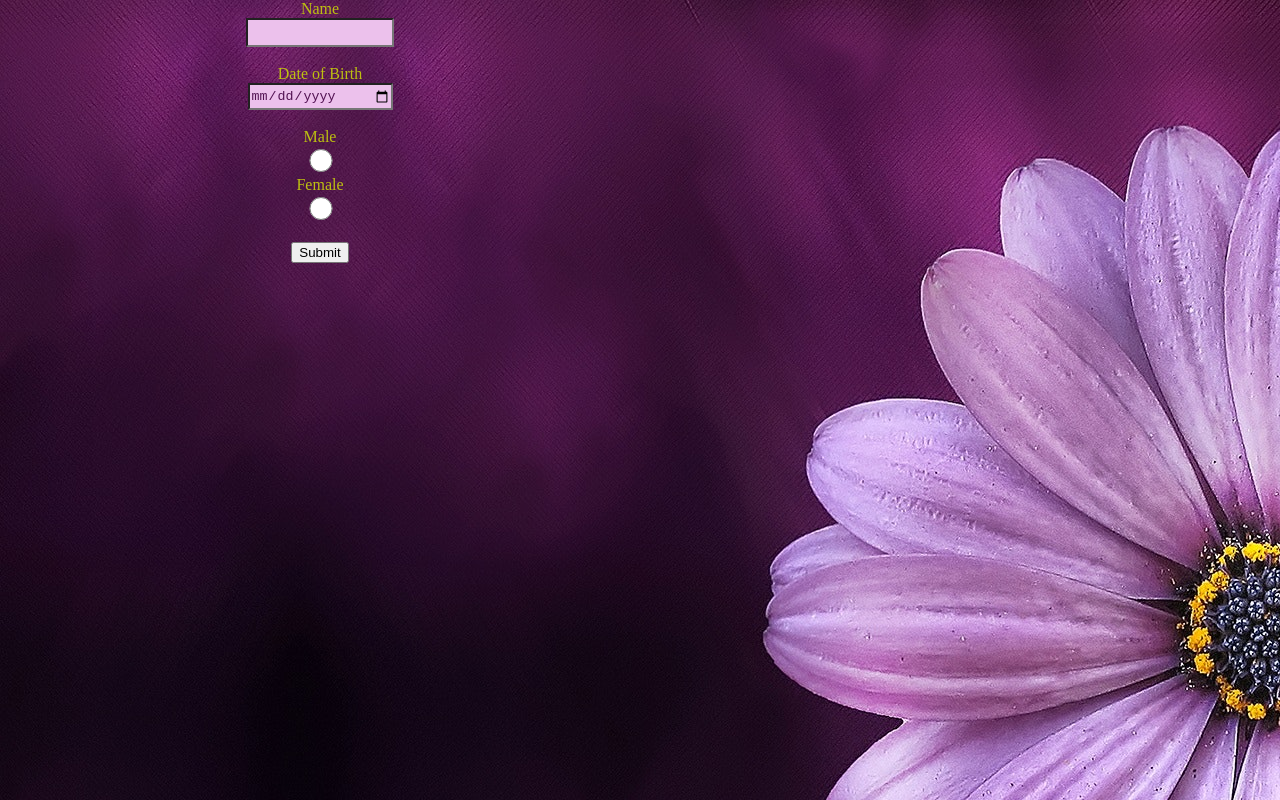
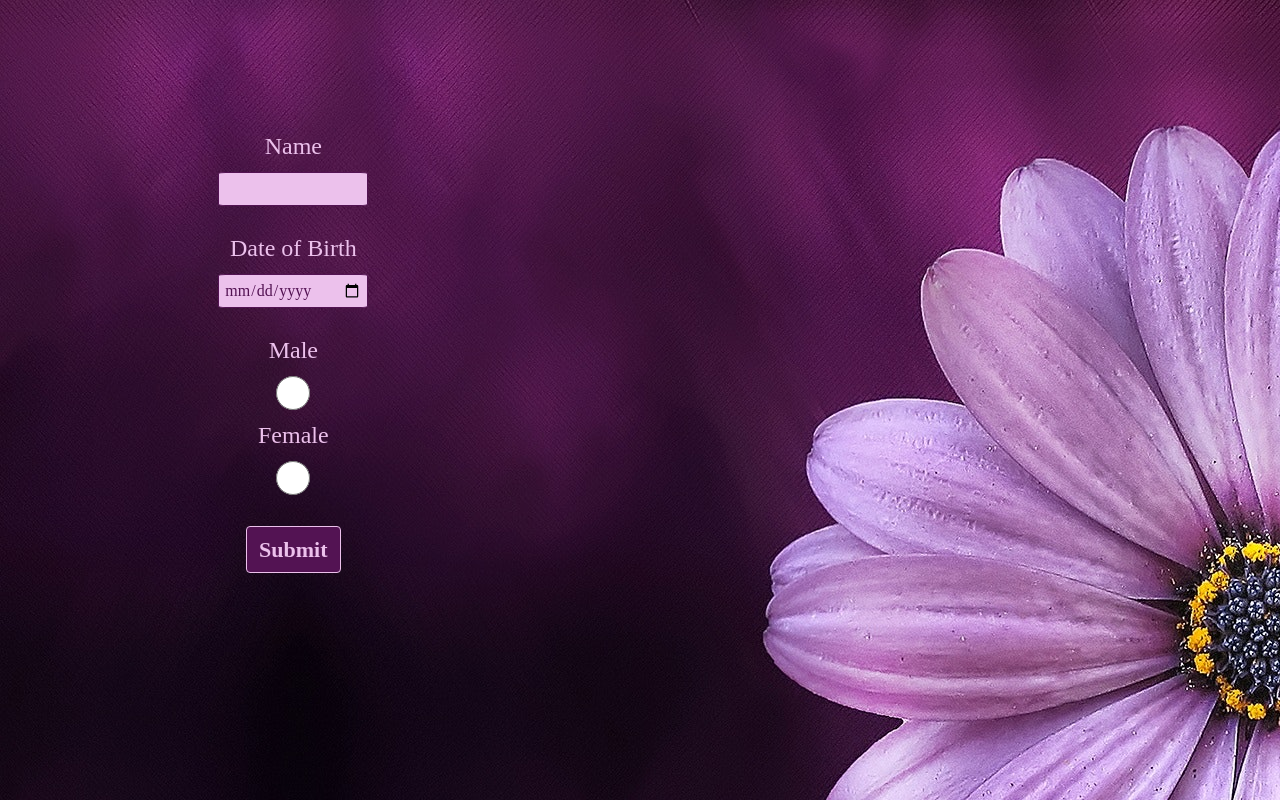
Before and after one commit to MaryHooker/Projects, a React (Create React App) app in the folder know-yourself-app/: page / in a window 1280 px wide. Both pictures are taken after a click on the button "Let's Get Started!". Built offline with nearby package versions, Linux system fonts and the light colour scheme.

Commit message:
form rendered/styled

```diff
--- a/know-yourself-app/package.json
+++ b/know-yourself-app/package.json
@@ -6,7 +6,9 @@
     "@testing-library/jest-dom": "^4.2.4",
     "@testing-library/react": "^9.3.2",
     "@testing-library/user-event": "^7.1.2",
+    "bootstrap": "^4.4.1",
     "react": "^16.13.1",
+    "react-bootstrap": "^1.0.0",
     "react-dom": "^16.13.1",
     "react-router-dom": "^5.1.2",
     "react-scripts": "3.4.1"
--- a/know-yourself-app/src/App.css
+++ b/know-yourself-app/src/App.css
@@ -10,20 +10,68 @@
 
 .welcomeSign{
   color: rgb(236, 193, 236);
-  font-size: 12vh;
+  font-size: 15vh;
+  margin-top: 15%;
+}
+
+.openingButton{
+  font-size: 20px;
+  font-weight:bold;
+  background-color: rgb(83, 19, 83);
+  color: rgb(236, 193, 236);
+  border: 1px solid rgb(236, 193, 236);
+}
+
+.openingButton:hover{
+  background-color:rgb(236, 193, 236);
+  border: 1px solid rgb(236, 193, 236);
+  color: rgb(83, 19, 83);
+}
+
+/* ///////////////////////////////////////////////// */
+/* Welcome Component */
+
+.formContainer{
+  display: grid;
+  grid-template-columns: repeat(12,1fr);
+  margin-top: 20%;
+}
+
+.formPosition{
+  grid-column: 1/12;
 }
 
 .inputLabel{
-  color: rgb(189, 192, 17);
+  color: rgb(236, 193, 236);
+  font-size: 24px;
 }
 
 input{
   background-color: rgb(236, 193, 236);
   color: rgb(83, 19, 83);
-  height: 23px;
-  width: 140px;
+  border: 1px solid rgb(83, 19, 83);
+  border-radius: 5%;
+  height: 34px;
+  width: 150px;
+  padding: 5px;
 }
 
+.submitButton{
+  background-color: rgb(83, 19, 83);
+  color: rgb(236, 193, 236);
+  border: 1px solid rgb(236, 193, 236);
+  font-size: 22px;
+  font-weight: bold;
+}
+
+.submitButton:hover{
+  background-color:rgb(236, 193, 236);
+  border: 1px solid rgb(236, 193, 236);
+  color: rgb(83, 19, 83);
+}
+
+/* ///////////////////////////////////////////////// */
+/* Home Component */
 .knowYourself{
   color: rgb(236, 193, 236);
   font-size: 38px;
@@ -37,3 +85,4 @@ input{
   margin:5%;
   font-size: 24px;
 }
+/* ///////////////////////////////////////////////// */
--- a/know-yourself-app/src/App.js
+++ b/know-yourself-app/src/App.js
@@ -1,4 +1,5 @@
 import React from 'react';
+import 'bootstrap/dist/css/bootstrap.min.css';
 import './App.css';
 import AppContainer from './components/AppContainer';
 
--- a/know-yourself-app/src/components/AppContainer.jsx
+++ b/know-yourself-app/src/components/AppContainer.jsx
@@ -1,6 +1,6 @@
 import React, { Component } from 'react';
-import Home from './Home';
 import Welcome from './Welcome';
+import {Button} from 'react-bootstrap';
 
 
 class AppContainer extends Component {
@@ -32,7 +32,7 @@ class AppContainer extends Component {
         let displayed =
             <div className='mainDisplay'>
                 <p className='welcomeSign'>Welcome</p>
-                <button onClick={this.handleSubmission}>Let's Get Started!</button>
+                <Button onClick={this.handleSubmission} variant='success' className='openingButton'>Let's Get Started!</Button>
             </div>
 
         if (this.state.welcome) {
--- a/know-yourself-app/src/components/Welcome.jsx
+++ b/know-yourself-app/src/components/Welcome.jsx
@@ -1,5 +1,6 @@
 import React, { Component } from 'react';
 import Home from './Home';
+import {Button} from 'react-bootstrap';
 
 class Welcome extends Component {
     constructor(props) {
@@ -8,28 +9,49 @@ class Welcome extends Component {
             userName: '',
             birthDate: '',
             gender: '',
-            home:false,
+            //if true display links
+            home: false,
         }
     }
 
-    handleSubmission = (event)=>{
+    handleInputs = (event) =>{
+        if(event.target.name==='name'){
+            this.setState(
+                {
+                    userName:event.target.value
+                }
+            )
+        } else if(event.target.name==='date'){
+            this.setState(
+                {
+                    birthDate:event.target.value
+                }
+            )
+        } else if(event.target.name==='gender'){
+            this.setState(
+                {
+                    gender:event.target.gender
+                }
+            )
+        }
+    }
+
+    handleSubmission = (event) => {
         event.preventDefault();
 
         this.setState(
             {
-                home:true
+                home: true
             }
         )
+        //sanity
+        console.table(this.state);
     }
+
     render() {
-        // let display;
-        // if(this.state.home){
-        //    display = <Home/>
-        // }
-        return (
-            <div>
-
-                <form action="">
+        let display =
+        <div className='formContainer'>
+            <form action="" className='formPosition'>
                 <label htmlFor="name" className='inputLabel'>Name</label>
                 <br />
                 <input type="text" name='name' id='name' value={this.state.userName} onChange={this.handleInputs} />
@@ -42,16 +64,23 @@ class Welcome extends Component {
                 <br />
                 <label htmlFor="gender" className='inputLabel'>Male</label>
                 <br />
-                    <input type="radio" />
+                <input type="radio" name='name' checked={this.state.gender}/>
                 <br />
                 <label htmlFor="gender" className='inputLabel'>Female</label>
                 <br />
-                    <input type="radio" />
+                <input type="radio" name='name' checked={this.state.gender}/>
                 <br />
                 <br />
-                    <button onClick={this.handleSubmission}>Submit</button>
+                <Button onClick={this.handleSubmission} variant='success' className='submitButton'>Submit</Button>
             </form>
-                {/* {display} */}
+            </div>
+
+        if (this.state.home) {
+            display = <Home />
+        }
+        return (
+            <div>
+                {display}
             </div>
         );
     }
```
Also changed, not shown: 1 other file (tests, documents, lock files or other folders). Lines whose indentation alone changed are shown as unchanged.
